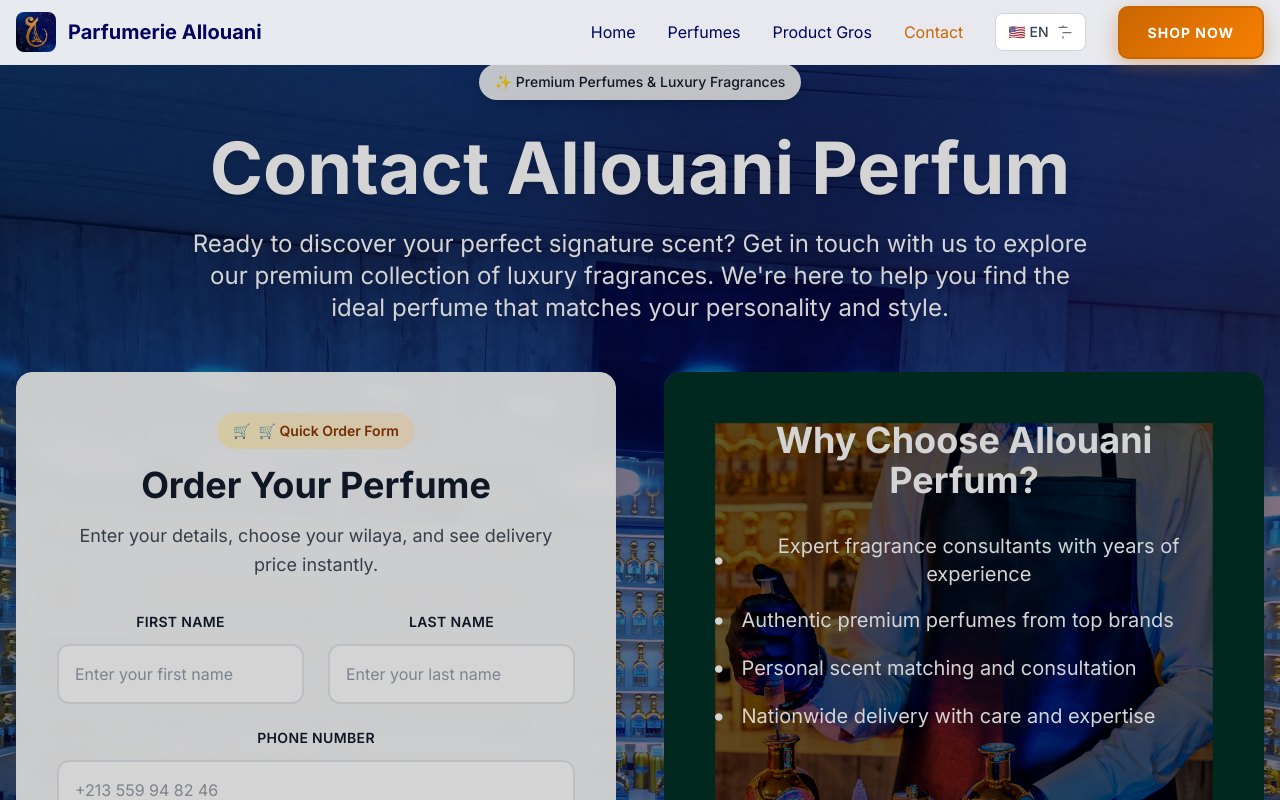
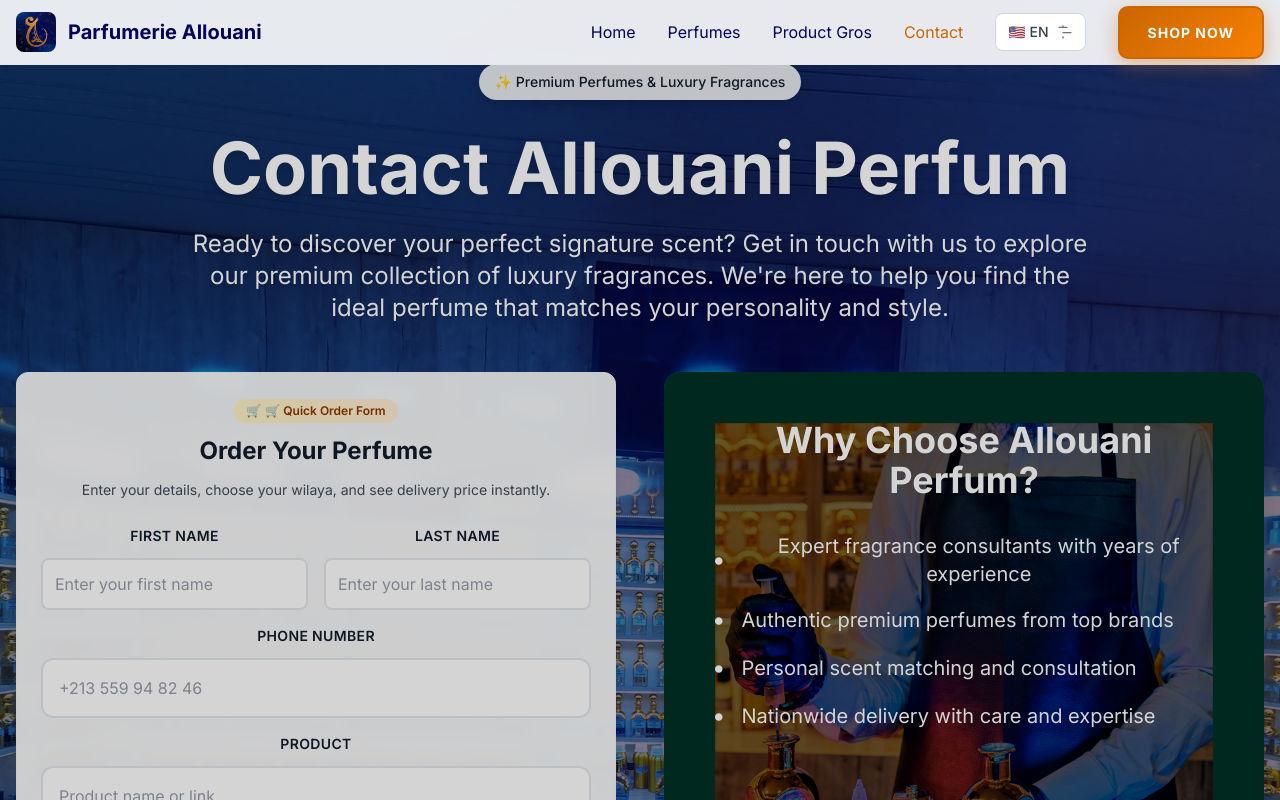
Before and after one commit to autonomyowner/ayoubdz, a React (Vite) app: page /contact in a window 1280 px wide. Shown: the top 800 px of the page. Built offline with nearby package versions, Linux system fonts and the light colour scheme.

Commit message:
Make Quick Order Form card smaller and more compact

```diff
--- a/src/components/ContactPage.tsx
+++ b/src/components/ContactPage.tsx
@@ -143,14 +143,14 @@ const ContactPage = () => {
           {/* Contact Form Section */}
           <div className="grid md:grid-cols-2 gap-6 sm:gap-8 md:gap-12 mb-8 sm:mb-12 md:mb-16">
             {/* Contact Form */}
-              <div className="bg-white bg-opacity-95 backdrop-blur-sm p-6 sm:p-8 md:p-10 rounded-2xl shadow-2xl border border-gray-100">
-              <div className="text-center mb-8">
-                <div className="inline-flex items-center px-4 py-2 bg-gradient-to-r from-amber-100 to-orange-100 rounded-full text-amber-800 text-sm font-semibold mb-4">
-                  <span className="mr-2">🛒</span>
+              <div className="bg-white bg-opacity-95 backdrop-blur-sm p-4 sm:p-6 md:p-6 rounded-xl shadow-xl border border-gray-100">
+              <div className="text-center mb-6">
+                <div className="inline-flex items-center px-3 py-1 bg-gradient-to-r from-amber-100 to-orange-100 rounded-full text-amber-800 text-xs font-semibold mb-3">
+                  <span className="mr-1">🛒</span>
                   {t('contactPage.form.badge')}
                 </div>
-                  <h2 className="text-2xl sm:text-3xl md:text-4xl font-bold text-gray-800 mb-4">{t('contactPage.form.title')}</h2>
-                  <p className="text-gray-600 text-lg leading-relaxed max-w-2xl mx-auto">
+                  <h2 className="text-xl sm:text-2xl md:text-2xl font-bold text-gray-800 mb-3">{t('contactPage.form.title')}</h2>
+                  <p className="text-gray-600 text-sm leading-relaxed max-w-2xl mx-auto">
                   {t('contactPage.form.subtitle')}
                   </p>
               </div>
@@ -181,8 +181,8 @@ const ContactPage = () => {
                 </div>
               )}
 
-              <form className="space-y-6 form-mobile" onSubmit={handleFormSubmit}>
-                <div className="grid md:grid-cols-2 gap-6">
+              <form className="space-y-4 form-mobile" onSubmit={handleFormSubmit}>
+                <div className="grid md:grid-cols-2 gap-4">
                   <div>
                     <label className="block text-gray-800 font-semibold mb-3 text-sm uppercase tracking-wide">{t('contactPage.form.firstName')}</label>
                     <input
@@ -190,7 +190,7 @@ const ContactPage = () => {
                       name="firstName"
                       value={formData.firstName}
                       onChange={handleInputChange}
-                      className="w-full px-4 py-4 bg-white border-2 border-gray-200 rounded-xl text-gray-900 placeholder-gray-400 focus:outline-none focus:border-amber-400 focus:ring-2 focus:ring-amber-100 transition-all duration-200 mobile-input"
+                      className="w-full px-3 py-3 bg-white border-2 border-gray-200 rounded-lg text-gray-900 placeholder-gray-400 focus:outline-none focus:border-amber-400 focus:ring-2 focus:ring-amber-100 transition-all duration-200 mobile-input"
                       placeholder={t('contactPage.form.firstNamePlaceholder')}
                       required
                     />
@@ -202,7 +202,7 @@ const ContactPage = () => {
                       name="lastName"
                       value={formData.lastName}
                       onChange={handleInputChange}
-                      className="w-full px-4 py-4 bg-white border-2 border-gray-200 rounded-xl text-gray-900 placeholder-gray-400 focus:outline-none focus:border-amber-400 focus:ring-2 focus:ring-amber-100 transition-all duration-200 mobile-input"
+                      className="w-full px-3 py-3 bg-white border-2 border-gray-200 rounded-lg text-gray-900 placeholder-gray-400 focus:outline-none focus:border-amber-400 focus:ring-2 focus:ring-amber-100 transition-all duration-200 mobile-input"
                       placeholder={t('contactPage.form.lastNamePlaceholder')}
                       required
                     />
```
